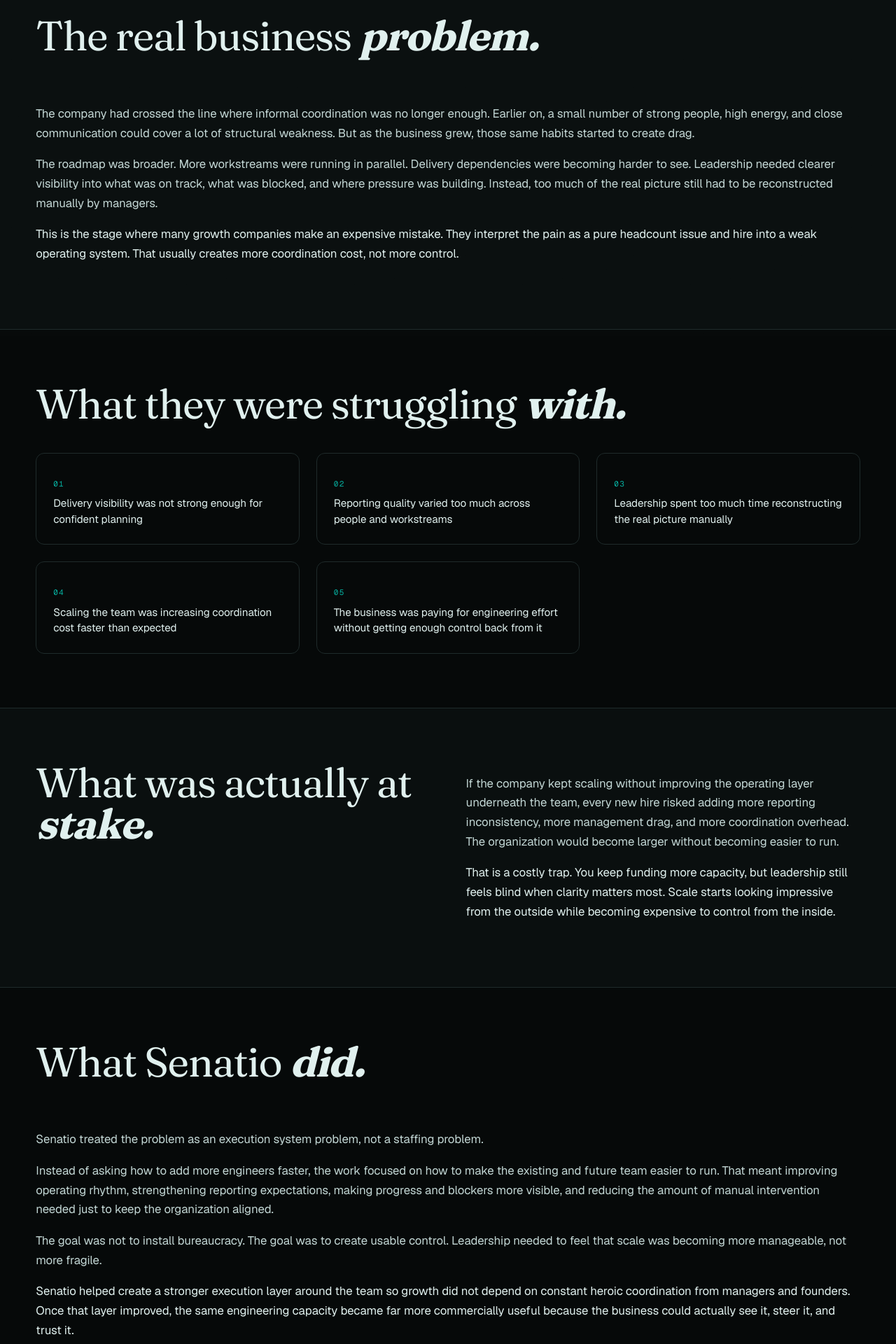
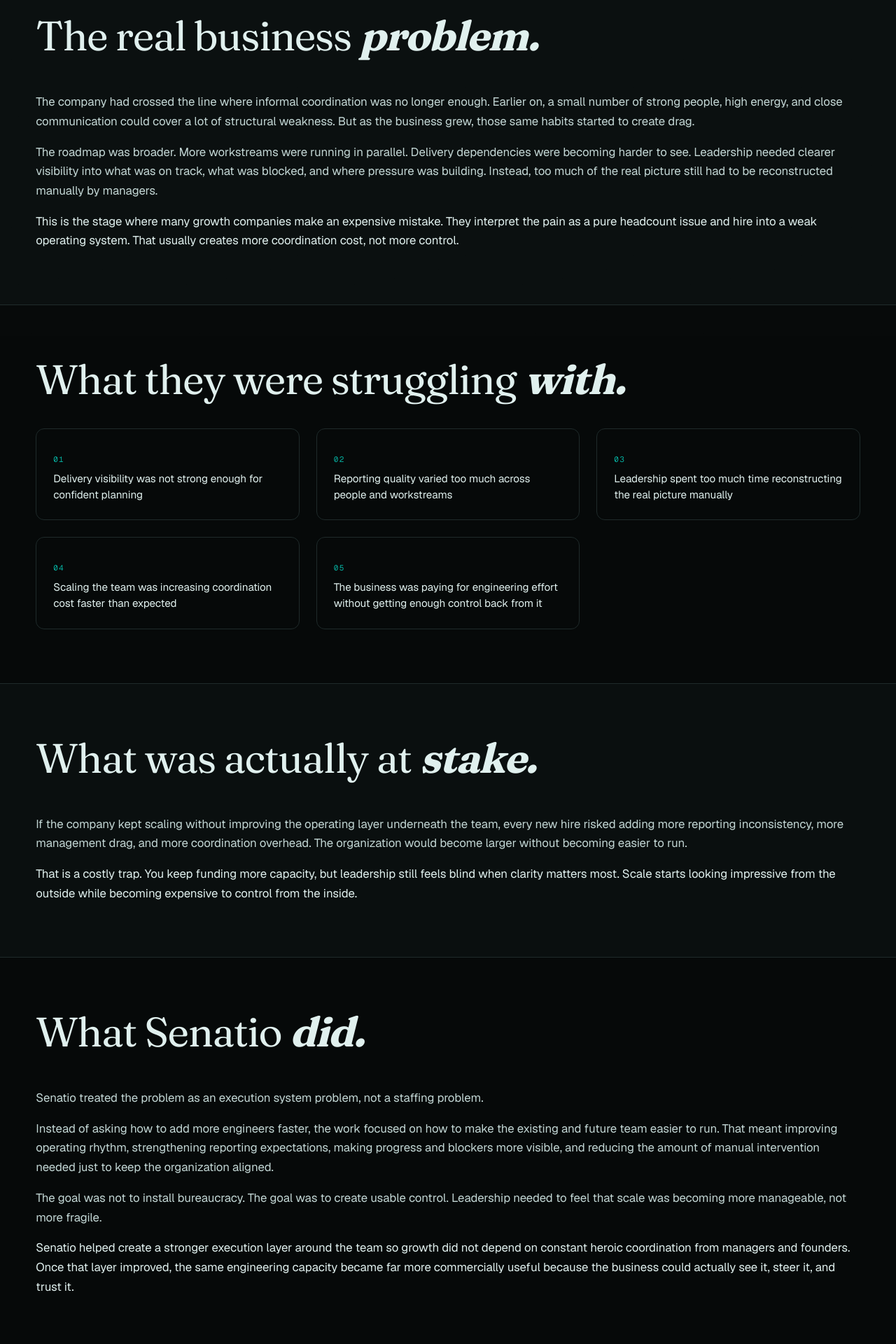
Before and after one commit to gugan-zemuria/Senatio-landing-page, a Next.js app: page /case-studies/growth-stage-engineering-scale in a window 1280 px wide. Shown: the part 720-2640 px from the top of the page at 70% size. Built offline with nearby package versions, Linux system fonts and the light colour scheme.

Commit message:
refactor: unify typography styles and clean up layout grid components in growth-stage engineering case study

```diff
--- a/src/app/case-studies/growth-stage-engineering-scale/page.tsx
+++ b/src/app/case-studies/growth-stage-engineering-scale/page.tsx
@@ -8,9 +8,9 @@
 import RevealObserver from "@/components/RevealObserver";
 
 export const metadata: Metadata = {
-  title: "Controlled Engineering Scale for Growth Teams | Senatio",
+  title: "Case Study: Making Engineering Scale Feel Controlled Instead of Chaotic | Senatio",
   description:
-    "How Senatio helped a growth-stage company improve delivery visibility, reduce management drag, and make engineering scale feel controlled and commercially usable.",
+    "See how Senatio helped a growth-stage product company improve delivery visibility, reduce management drag, and make engineering scale feel more controlled and commercially usable.",
 };
 
 const BtnArrow = () => (
@@ -18,6 +18,11 @@
     <path d="M5 12h14M13 6l6 6-6 6" />
   </svg>
 );
+
+const s = {
+  text: { color: "var(--fg-2)" as const, lineHeight: 1.65 as const, fontSize: "1.05rem" as const, margin: 0 as const },
+  max: { maxWidth: "640px" as const },
+};
 
 const struggles = [
   "Delivery visibility was not strong enough for confident planning",
@@ -53,6 +58,7 @@
       <Grain />
       <Navbar />
       <main>
+        {/* ── Hero ── */}
         <section className="section" aria-labelledby="hero-h">
           <div className="wrap">
             <div className="section-head">
@@ -75,7 +81,7 @@
               data-reveal
               data-delay="1"
             >
-              <p style={{ color: "var(--fg-2)", lineHeight: 1.65, fontSize: "1.05rem", margin: 0 }}>
+              <p style={s.text}>
                 The company already had engineers. What it did not have was enough operating structure to make growth feel controlled. Reporting was inconsistent, delivery rhythm was unstable, and leadership could feel the organization getting heavier without becoming easier to steer. Senatio helped strengthen the execution layer around the team so scale created more leverage instead of more noise.
               </p>
               <div style={{ padding: "20px 24px", border: "1px solid var(--line)", background: "var(--bg-2)", borderRadius: "8px", alignSelf: "start" }}>
@@ -86,29 +92,23 @@
           </div>
         </section>
 
+        {/* ── The real business problem ── */}
         <section className="section" style={{ background: "var(--bg-2)" }} aria-labelledby="problem-h">
           <div className="wrap">
-            <div
-              style={{
-                display: "grid",
-                gridTemplateColumns: "repeat(auto-fit, minax(320px, 1fr))",
-                gap: "clamp(24px, 4vw, 64px)",
-                alignItems: "start",
-              }}
-            >
+            <div style={{ display: "grid", gap: "clamp(24px, 4vw, 64px)", alignItems: "start" }}>
               <div data-reveal>
                 <h2 className="section-title" id="problem-h">
                   The real business <em>problem.</em>
                 </h2>
               </div>
               <div data-reveal data-delay="1">
-                <p style={{ color: "var(--fg-2)", lineHeight: 1.65, fontSize: "1.05rem" }}>
+                <p style={s.text}>
                   The company had crossed the line where informal coordination was no longer enough. Earlier on, a small number of strong people, high energy, and close communication could cover a lot of structural weakness. But as the business grew, those same habits started to create drag.
                 </p>
-                <p style={{ color: "var(--fg-2)", lineHeight: 1.65, fontSize: "1.05rem", marginTop: "16px" }}>
+                <p style={{ ...s.text, marginTop: "16px" }}>
                   The roadmap was broader. More workstreams were running in parallel. Delivery dependencies were becoming harder to see. Leadership needed clearer visibility into what was on track, what was blocked, and where pressure was building. Instead, too much of the real picture still had to be reconstructed manually by managers.
                 </p>
-                <p style={{ color: "var(--fg)", lineHeight: 1.65, fontSize: "1.05rem", marginTop: "16px" }}>
+                <p style={{ ...s.text, marginTop: "16px", color: "var(--fg)" }}>
                   This is the stage where many growth companies make an expensive mistake. They interpret the pain as a pure headcount issue and hire into a weak operating system. That usually creates more coordination cost, not more control.
                 </p>
               </div>
@@ -116,6 +116,7 @@
           </div>
         </section>
 
+        {/* ── What they were struggling with ── */}
         <section className="section" aria-labelledby="struggles-h">
           <div className="wrap">
             <div className="section-head">
@@ -140,26 +141,20 @@
           </div>
         </section>
 
+        {/* ── What was actually at stake ── */}
         <section className="section" style={{ background: "var(--bg-2)" }} aria-labelledby="stake-h">
           <div className="wrap">
-            <div
-              style={{
-                display: "grid",
-                gridTemplateColumns: "repeat(auto-fit, minmax(320px, 1fr))",
-                gap: "clamp(24px, 4vw, 64px)",
-                alignItems: "start",
-              }}
-            >
+            <div style={{ display: "grid", gap: "clamp(24px, 4vw, 64px)", alignItems: "start" }}>
               <div data-reveal data-delay="1">
                 <h2 className="section-title" id="stake-h">
                   What was actually at <em>stake.</em>
                 </h2>
               </div>
               <div data-reveal>
-                <p style={{ color: "var(--fg-2)", lineHeight: 1.65, fontSize: "1.05rem" }}>
+                <p style={s.text}>
                   If the company kept scaling without improving the operating layer underneath the team, every new hire risked adding more reporting inconsistency, more management drag, and more coordination overhead. The organization would become larger without becoming easier to run.
                 </p>
-                <p style={{ color: "var(--fg)", lineHeight: 1.65, fontSize: "1.05rem", marginTop: "16px" }}>
+                <p style={{ ...s.text, marginTop: "16px", color: "var(--fg)" }}>
                   That is a costly trap. You keep funding more capacity, but leadership still feels blind when clarity matters most. Scale starts looking impressive from the outside while becoming expensive to control from the inside.
                 </p>
               </div>
@@ -167,31 +162,26 @@
           </div>
         </section>
 
+        {/* ── What Senatio did ── */}
         <section className="section" aria-labelledby="senatio-h">
           <div className="wrap">
-            <div
-              style={{
-                display: "grid",
-                gap: "clamp(24px, 4vw, 64px)",
-                alignItems: "start",
-              }}
-            >
+            <div style={{ display: "grid", gap: "clamp(24px, 4vw, 64px)", alignItems: "start" }}>
               <div data-reveal data-delay="1">
                 <h2 className="section-title" id="senatio-h">
                   What Senatio <em>did.</em>
                 </h2>
               </div>
               <div data-reveal>
-                <p style={{ color: "var(--fg-2)", lineHeight: 1.65, fontSize: "1.05rem" }}>
+                <p style={s.text}>
                   Senatio treated the problem as an execution system problem, not a staffing problem.
                 </p>
-                <p style={{ color: "var(--fg-2)", lineHeight: 1.65, fontSize: "1.05rem", marginTop: "16px" }}>
+                <p style={{ ...s.text, marginTop: "16px" }}>
                   Instead of asking how to add more engineers faster, the work focused on how to make the existing and future team easier to run. That meant improving operating rhythm, strengthening reporting expectations, making progress and blockers more visible, and reducing the amount of manual intervention needed just to keep the organization aligned.
                 </p>
-                <p style={{ color: "var(--fg-2)", lineHeight: 1.65, fontSize: "1.05rem", marginTop: "16px" }}>
+                <p style={{ ...s.text, marginTop: "16px" }}>
                   The goal was not to install bureaucracy. The goal was to create usable control. Leadership needed to feel that scale was becoming more manageable, not more fragile.
                 </p>
-                <p style={{ color: "var(--fg)", lineHeight: 1.65, fontSize: "1.05rem", marginTop: "16px" }}>
+                <p style={{ ...s.text, marginTop: "16px", color: "var(--fg)" }}>
                   Senatio helped create a stronger execution layer around the team so growth did not depend on constant heroic coordination from managers and founders. Once that layer improved, the same engineering capacity became far more commercially useful because the business could actually see it, steer it, and trust it.
                 </p>
               </div>
@@ -199,6 +189,7 @@
           </div>
         </section>
 
+        {/* ── What changed ── */}
         <section className="section" style={{ background: "var(--bg-2)" }} aria-labelledby="changed-h">
           <div className="wrap">
             <div className="section-head">
@@ -223,6 +214,7 @@
           </div>
         </section>
 
+        {/* ── Why it worked ── */}
         <section className="section" aria-labelledby="why-h">
           <div className="wrap">
             <div className="section-head">
@@ -232,35 +224,52 @@
                 </h2>
               </div>
             </div>
-            <div style={{ display: "grid", gridTemplateColumns: "repeat(auto-fit, minmax(320px, 1fr))", gap: "clamp(24px, 4vw, 48px)" }} data-reveal>
-              <p style={{ color: "var(--fg-2)", lineHeight: 1.65, fontSize: "1.05rem", margin: 0 }}>
+            <div style={s.max} data-reveal>
+              <p style={s.text}>
                 The improvement came from recognizing that growth-stage engineering problems are rarely only about headcount. They are about whether the company has a strong enough operating system to turn headcount into output without drowning leadership in coordination cost. Senatio improved that operating system.
               </p>
+            </div>
+          </div>
+        </section>
 
-              <div style={{ borderTop: "1px solid var(--line)", paddingTop: "28px" }}>
-                <p className="mono" style={{ marginBottom: "14px", color: "var(--accent)" }}>
-                  Why buyers trust Senatio
-                </p>
-                <p style={{ color: "var(--fg-2)", lineHeight: 1.65, fontSize: "1.05rem", margin: 0 }}>
+        {/* ── Why this makes buyers trust Senatio ── */}
+        <section className="section" style={{ background: "var(--bg-2)" }} aria-labelledby="trust-h">
+          <div className="wrap">
+            <div className="section-head">
+              <div data-reveal data-delay="1">
+                <h2 className="section-title" id="trust-h">
+                  Why this makes buyers trust <em>Senatio.</em>
+                </h2>
+              </div>
+            </div>
+            <div style={s.max} data-reveal>
+              <p style={s.text}>
                 A serious buyer should see that Senatio does not confuse motion with progress. It understands the point at which a growing team starts creating drag instead of leverage. It understands that visibility, rhythm, and control are not soft topics. They are part of the commercial usability of the team itself. That is what makes this feel different from generic delivery advice. It reads like operator thinking because it is operator thinking.
               </p>
             </div>
+          </div>
+        </section>
 
-              <div style={{ borderTop: "1px solid var(--line)", paddingTop: "28px" }}>
-                <p className="mono" style={{ marginBottom: "14px", color: "var(--accent)" }}>
-                  Bottom line
-                </p>
-                <p style={{ color: "var(--fg)", lineHeight: 1.65, fontSize: "1.1rem", margin: 0 }}>
+        {/* ── Bottom line ── */}
+        <section className="section" aria-labelledby="bottom-h">
+          <div className="wrap">
+            <div className="section-head">
+              <div data-reveal data-delay="1">
+                <h2 className="section-title" id="bottom-h">
+                  Bottom <em>line.</em>
+                </h2>
+              </div>
+            </div>
+            <div style={s.max} data-reveal>
+              <p style={{ ...s.text, color: "var(--fg)", fontSize: "1.1rem" }}>
                 The client did not just scale engineering. It made engineering scale feel more controlled, more visible, and more worth the investment behind it.
               </p>
             </div>
-
-              <div>
+            <div style={{ marginTop: "32px" }} data-reveal>
               <Link href="/contact" className="btn btn-primary">
                 <span>Talk to us about making engineering scale feel more controlled</span>
                 <BtnArrow />
               </Link>
-              </div>
             </div>
           </div>
         </section>
```
Lines whose indentation alone changed are shown as unchanged.
